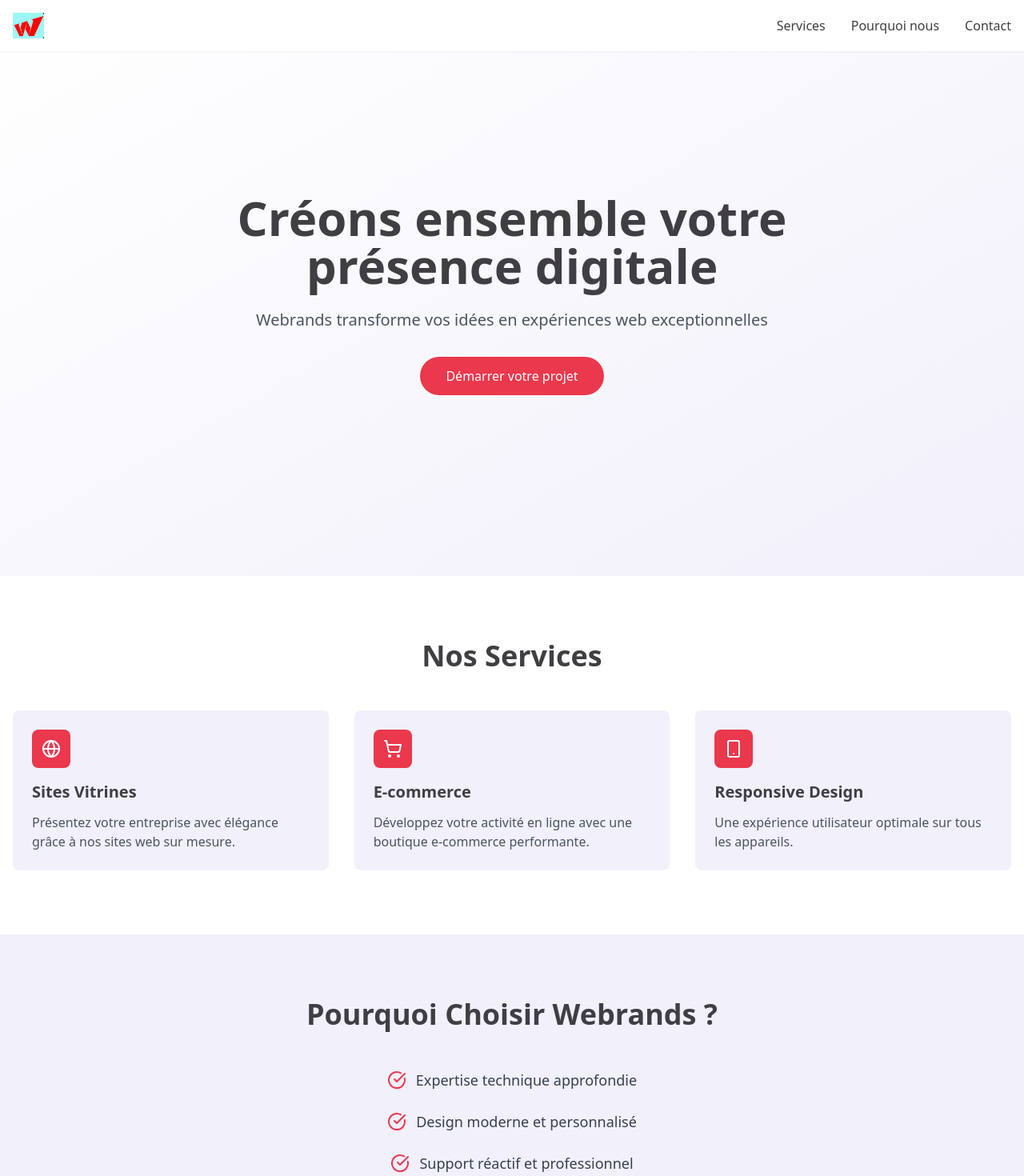
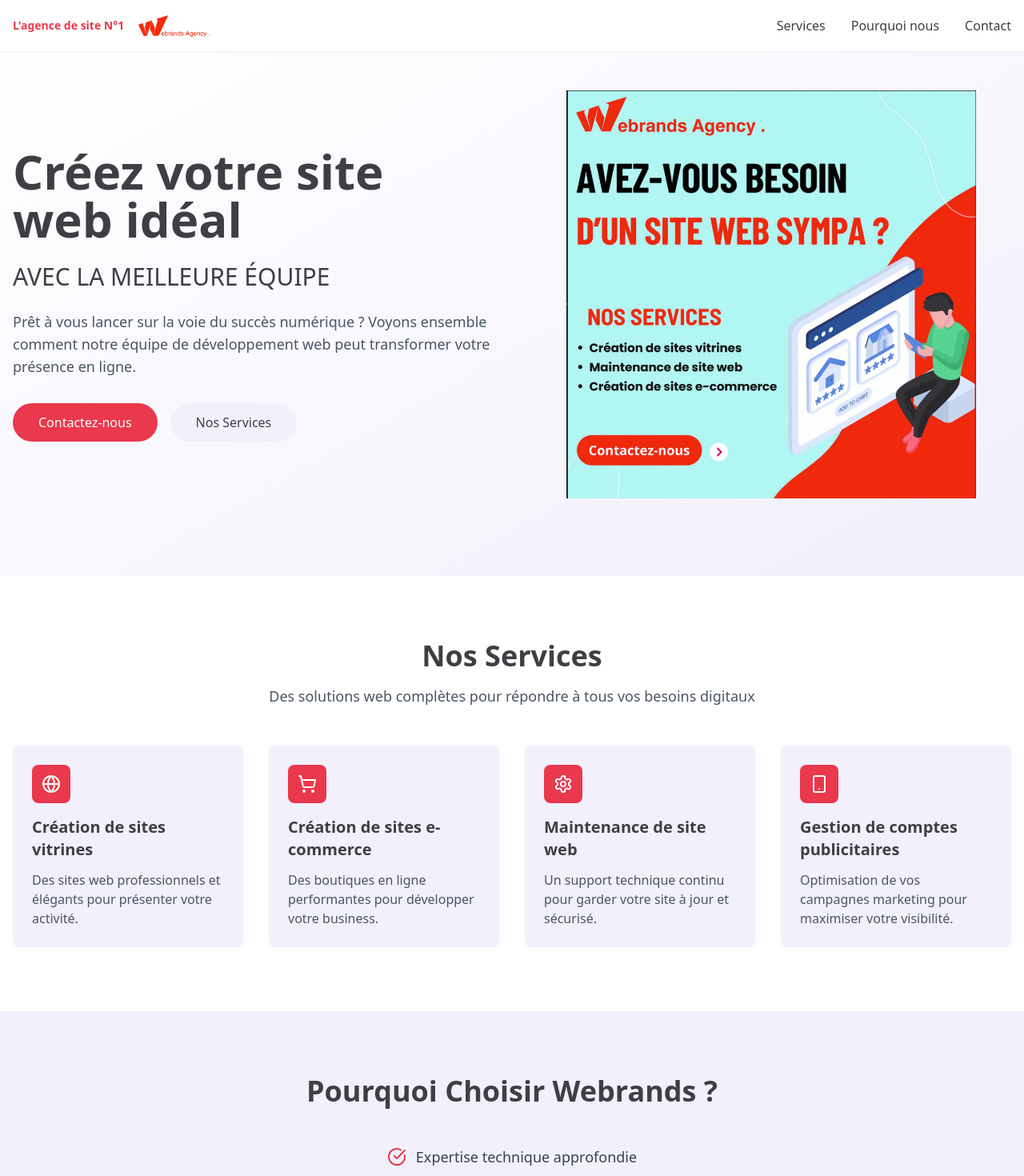
Before and after one commit to PrKen/webrands, a React (Vite) app: page / in a window 1280 px wide. Shown: the top 1470 px of the page at 80% size. Built offline with nearby package versions, Linux system fonts and the light colour scheme.

Commit message:
Improve website design and content
This commit implements changes to the website's design and content based on a provided design and specifications.  It includes updates to the logo, addition of a tagline, and restructuring of content sections to match a specified example website.

```diff
--- a/src/components/Hero.tsx
+++ b/src/components/Hero.tsx
@@ -1,21 +1,43 @@
+
 const Hero = () => {
   return (
     <section className="pt-24 pb-20 min-h-[90vh] flex items-center bg-gradient-to-br from-white to-webrands-gray">
       <div className="container mx-auto px-4">
-        <div className="max-w-3xl mx-auto text-center">
+        <div className="grid md:grid-cols-2 gap-12 items-center">
+          <div className="text-left">
             <h1 className="text-4xl md:text-6xl font-bold mb-6 animate-fadeIn text-webrands-dark">
-            Créons ensemble votre présence digitale
+              Créez votre site web idéal
             </h1>
-          <p className="text-lg md:text-xl text-gray-600 mb-8 animate-fadeIn" style={{ animationDelay: "0.2s" }}>
-            Webrands transforme vos idées en expériences web exceptionnelles
+            <h2 className="text-2xl md:text-3xl font-medium mb-6 text-webrands-dark">
+              AVEC LA MEILLEURE ÉQUIPE
+            </h2>
+            <p className="text-lg text-gray-600 mb-8 animate-fadeIn" style={{ animationDelay: "0.2s" }}>
+              Prêt à vous lancer sur la voie du succès numérique ? Voyons ensemble comment notre équipe de développement web peut transformer votre présence en ligne.
             </p>
+            <div className="flex flex-col sm:flex-row gap-4">
               <a
                 href="#contact"
-            className="inline-block bg-primary text-white px-8 py-3 rounded-full hover:bg-opacity-90 transition-all transform hover:-translate-y-1 animate-fadeIn"
+                className="inline-block bg-primary text-white px-8 py-3 rounded-full hover:bg-opacity-90 transition-all transform hover:-translate-y-1 animate-fadeIn text-center"
                 style={{ animationDelay: "0.4s" }}
               >
-            Démarrer votre projet
+                Contactez-nous
               </a>
+              <a
+                href="#services"
+                className="inline-block bg-accent text-webrands-dark px-8 py-3 rounded-full hover:bg-opacity-90 transition-all transform hover:-translate-y-1 animate-fadeIn text-center"
+                style={{ animationDelay: "0.6s" }}
+              >
+                Nos Services
+              </a>
+            </div>
+          </div>
+          <div className="hidden md:block animate-fadeIn" style={{ animationDelay: "0.8s" }}>
+            <img
+              src="/lovable-uploads/c60bb499-789a-4b06-9149-babdafd45185.png"
+              alt="Web Design Illustration"
+              className="w-full max-w-lg mx-auto"
+            />
+          </div>
         </div>
       </div>
     </section>
--- a/src/components/Navbar.tsx
+++ b/src/components/Navbar.tsx
@@ -1,3 +1,4 @@
+
 import { useState } from "react";
 import { Menu, X } from "lucide-react";
 
@@ -8,9 +9,12 @@ const Navbar = () => {
     <nav className="fixed w-full bg-white/90 backdrop-blur-sm z-50 shadow-sm">
       <div className="container mx-auto px-4">
         <div className="flex justify-between items-center h-16">
-          <a href="/" className="flex items-center">
-            <img src="/lovable-uploads/fe232a62-a661-4980-b3e6-aa2a131c085a.png" alt="Webrands Logo" className="h-8" />
-          </a>
+          <div className="flex items-center space-x-4">
+            <span className="text-primary font-bold text-sm">L'agence de site N°1</span>
+            <a href="/" className="flex items-center">
+              <img src="/lovable-uploads/70478792-c98e-460a-a998-7d2e66fa11b2.png" alt="Webrands Logo" className="h-8" />
+            </a>
+          </div>
 
           {/* Desktop Menu */}
           <div className="hidden md:flex space-x-8">
--- a/src/components/Services.tsx
+++ b/src/components/Services.tsx
@@ -1,20 +1,26 @@
-import { Globe, ShoppingCart, Smartphone } from "lucide-react";
+
+import { Globe, ShoppingCart, Smartphone, Settings } from "lucide-react";
 
 const services = [
   {
     icon: Globe,
-    title: "Sites Vitrines",
-    description: "Présentez votre entreprise avec élégance grâce à nos sites web sur mesure.",
+    title: "Création de sites vitrines",
+    description: "Des sites web professionnels et élégants pour présenter votre activité.",
   },
   {
     icon: ShoppingCart,
-    title: "E-commerce",
-    description: "Développez votre activité en ligne avec une boutique e-commerce performante.",
+    title: "Création de sites e-commerce",
+    description: "Des boutiques en ligne performantes pour développer votre business.",
+  },
+  {
+    icon: Settings,
+    title: "Maintenance de site web",
+    description: "Un support technique continu pour garder votre site à jour et sécurisé.",
   },
   {
     icon: Smartphone,
-    title: "Responsive Design",
-    description: "Une expérience utilisateur optimale sur tous les appareils.",
+    title: "Gestion de comptes publicitaires",
+    description: "Optimisation de vos campagnes marketing pour maximiser votre visibilité.",
   },
 ];
 
@@ -22,14 +28,17 @@ const Services = () => {
   return (
     <section id="services" className="py-20 bg-white">
       <div className="container mx-auto px-4">
-        <h2 className="text-3xl md:text-4xl font-bold text-center mb-12 text-webrands-dark">
+        <h2 className="text-3xl md:text-4xl font-bold text-center mb-4 text-webrands-dark">
           Nos Services
         </h2>
-        <div className="grid md:grid-cols-3 gap-8">
+        <p className="text-lg text-gray-600 text-center mb-12 max-w-2xl mx-auto">
+          Des solutions web complètes pour répondre à tous vos besoins digitaux
+        </p>
+        <div className="grid md:grid-cols-2 lg:grid-cols-4 gap-8">
           {services.map((service, index) => (
             <div
               key={index}
-              className="p-6 rounded-lg bg-accent hover:shadow-lg transition-shadow"
+              className="p-6 rounded-lg bg-accent hover:shadow-lg transition-all transform hover:-translate-y-1"
             >
               <div className="w-12 h-12 bg-primary rounded-lg flex items-center justify-center mb-4">
                 <service.icon className="text-white" size={24} />
```
Also changed, not shown: public/lovable-uploads/70478792-c98e-460a-a998-7d2e66fa11b2.png (added), public/lovable-uploads/c60bb499-789a-4b06-9149-babdafd45185.png (added). Lines whose indentation alone changed are shown as unchanged.
